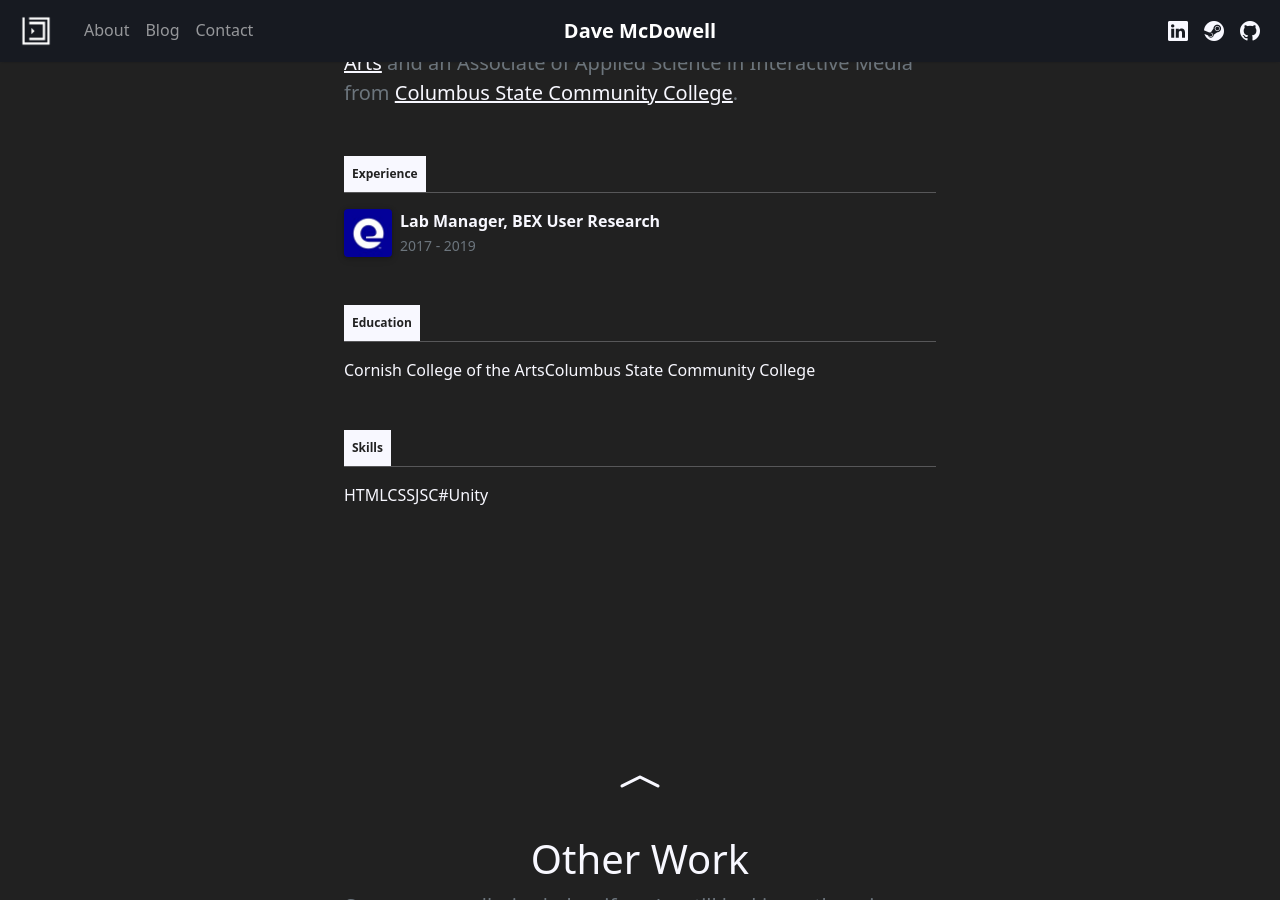
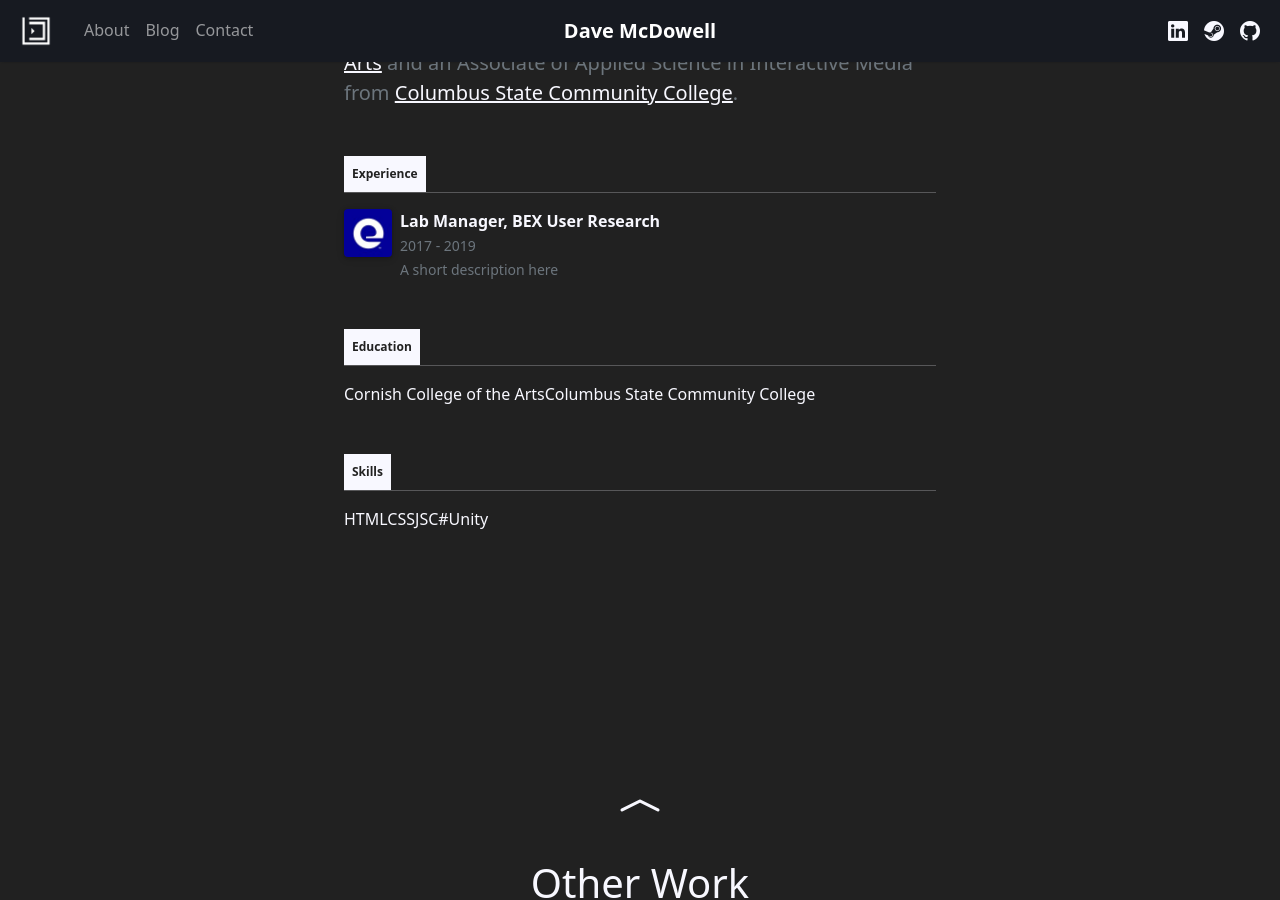
Before and after one commit to davemcdowell/portfolio, a Jekyll site: the page built from about.html, in a window 1280 px wide and 900 px high, scrolled down 401 px. Built offline with Jekyll 4.4.1, drawn with Linux system fonts in a browser that asks for light colours; nearby versions of some CDN libraries.

Commit message:
Update about.html

```diff
--- a/about.html
+++ b/about.html
@@ -20,11 +20,12 @@ permalink: /about/
                             {%- for experience in site.data.cv.experience -%}
                             <div class="d-flex">
                                 <div class="flex-shrink-0">
-                                  <a href="{{ experience.url }}"><img class="rounded bs-sm" src="{{ experience.logo | relative_url }}" width="48" height="48" alt="{{ experience.company }} logo" style="max-width: 48px; max-height: 48px;"></a>
+                                  <a href="{{ experience.url }}" target="_blank" rel="noreferrer"><img class="rounded bs-sm" src="{{ experience.logo | relative_url }}" width="48" height="48" alt="{{ experience.company }} logo" style="max-width: 48px; max-height: 48px;"></a>
                                 </div>
                                 <div class="flex-grow-1 ms-2">
                                   <p class="p-0 mb-0"><strong>{{ experience.job-title }}</strong></p>
                                   <p class="p-0 mb-0 text-muted"><small>{{ experience.start-date }} - {{ experience.end-date }}</small></p>
+                                  <p class="p-0 mb-0 text-muted"><small>{{ experience.description }}</small></p>
                                 </div>
                             </div>
                             {%- endfor -%}
```
